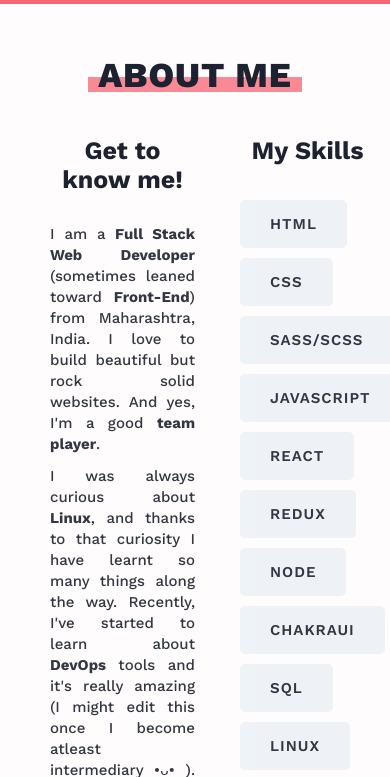
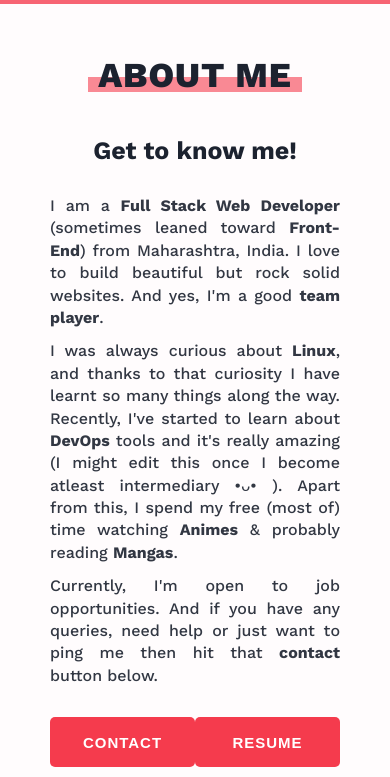
Before and after one commit to VirajKanse/portfolio, a website: page index.html in a window 390 px wide. Shown: the part 840-1617 px from the top of the page. Drawn offline with nearby package versions, Linux system fonts and the light colour scheme; files that its build step writes are made by us from their sources.

Commit message:
Responsive about section for 900px

```diff
--- a/scss/sections/_about.scss
+++ b/scss/sections/_about.scss
@@ -6,6 +6,16 @@
 
     @include respond(tab-land) {
         padding: 5rem;
+        height: auto;
+    }
+
+    &__container {
+        display: flex;
+        width: 100%;
+
+        @include respond(tab-port) {
+            flex-direction: column;
+        }
     }
 
     &__heading-sub {
@@ -15,14 +25,15 @@
         margin-bottom: 3rem;
     }
 
-    &__container {
-        display: flex;
-        width: 100%;
-    }
-
     &__text {
         width: 50%;
         margin-right: 2rem;
+
+        @include respond(tab-port) {
+            width: 100%;
+            margin-right: 0rem;
+            margin-bottom: 5rem;
+        }
 
         &-content {
             font-size: 1.7rem;
@@ -34,13 +45,22 @@
 
             @include respond(tab-land) {
               font-size: 1.5rem;
-          }
+            }
+
+            @include respond(tab-port) {
+                font-size: 1.6rem;
+            }
         }
     }
 
     &__skills {
         width: 50%;
         margin-left: 2rem;
+
+        @include respond(tab-port) {
+            width: 100%;
+            margin-left: 0rem;
+        }
 
         &-grid {
             display: flex;
```
